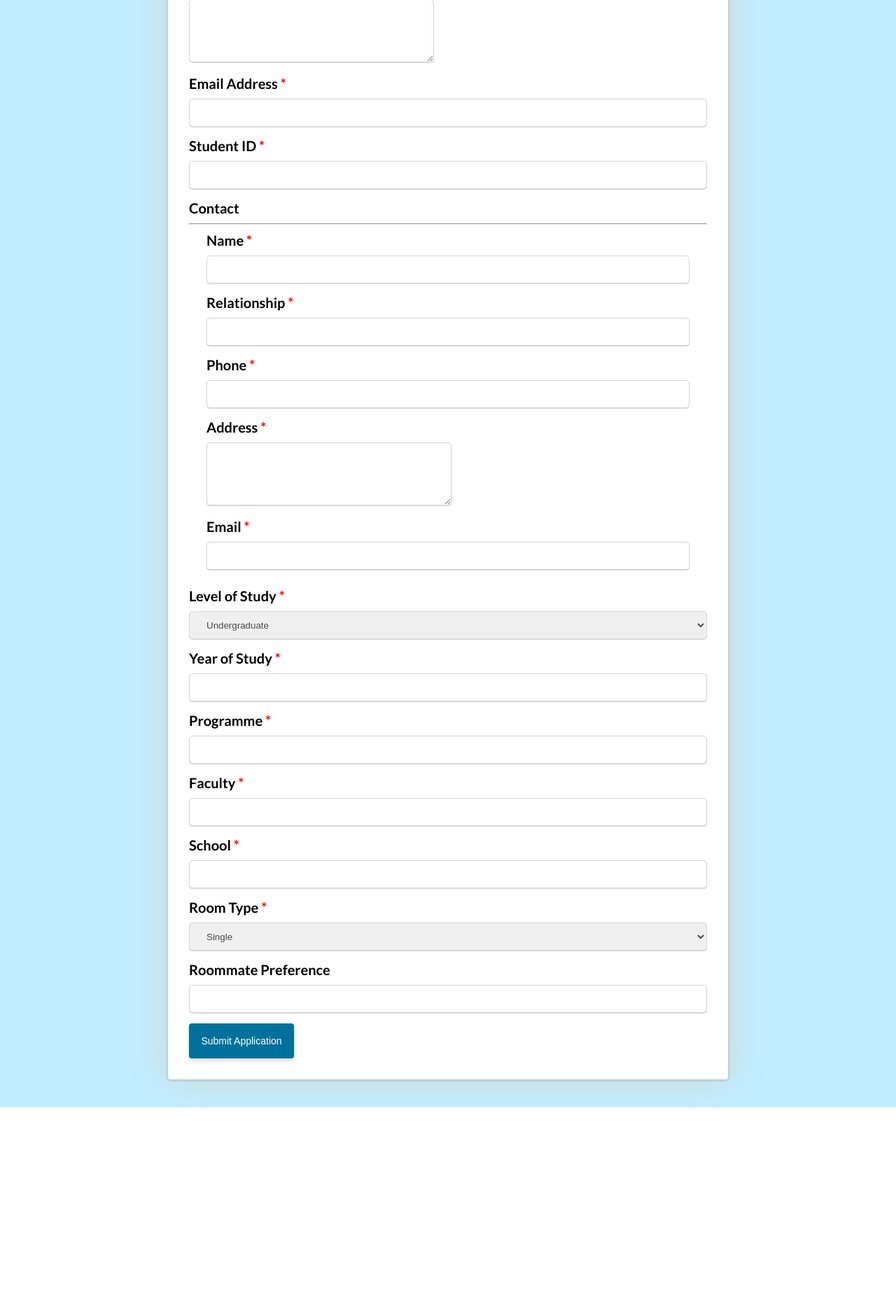
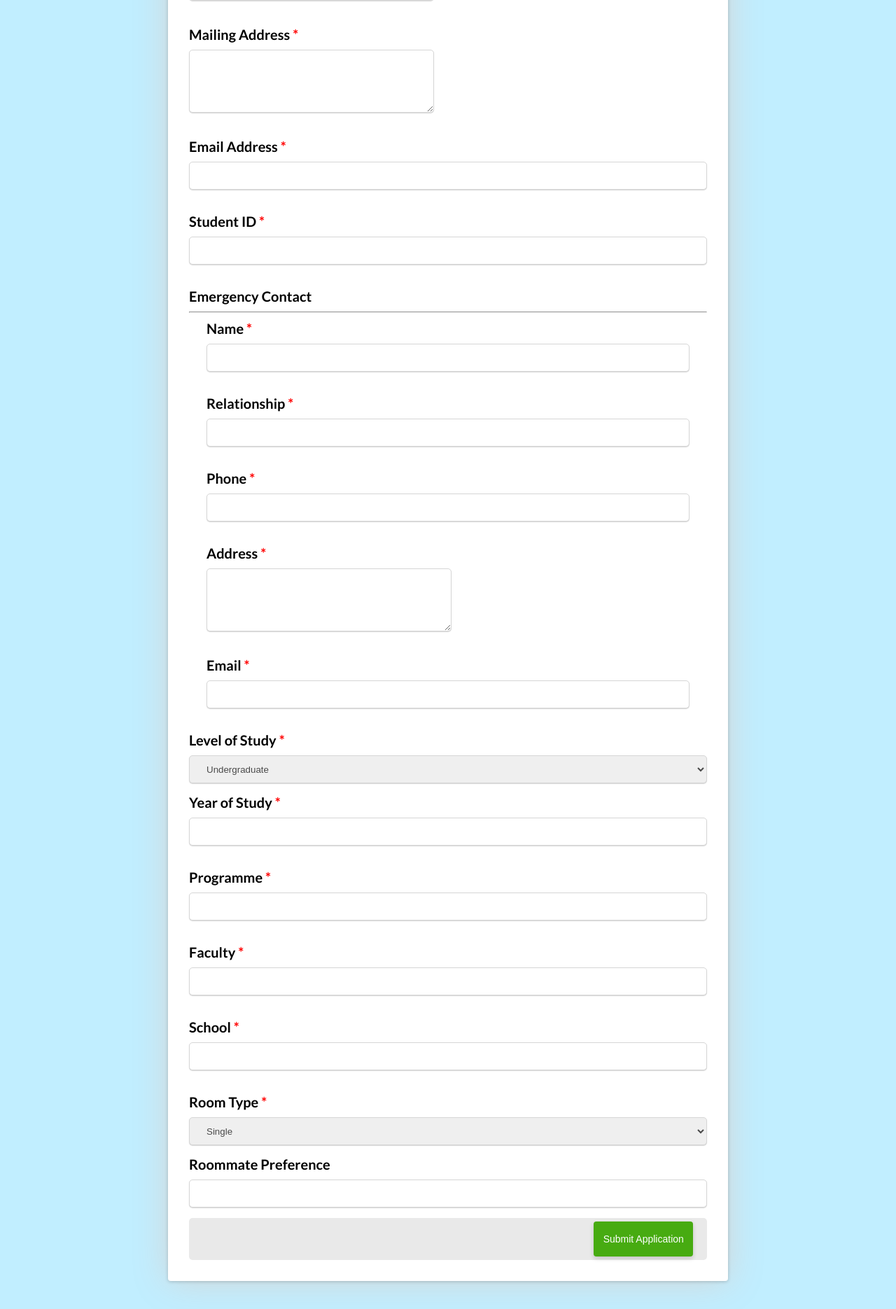
Before and after one commit to KareemEllis/COMP2171_Project, a PHP site: page /applicationForm.php in a window 1280 px wide. Shown: the part 1007-2877 px from the top of the page at 70% size. Before the commit the page ends 2589 px from the top, so only its background shows below. Run offline with PHP 8.4, Linux system fonts and the light colour scheme.

Commit message:
Added Application Form

```diff
--- a/pages/applicationForm.php
+++ b/pages/applicationForm.php
@@ -1,3 +1,49 @@
+<?php
+
+include 'classAutoloader.php';
+
+if ($_SERVER['REQUEST_METHOD'] == 'POST'){
+    $applicationList = new ApplicationListing();
+
+    $fname = $_POST['fname'];
+    $lname = $_POST['lname'];
+    $initial = $_POST['initial'];
+    $dob = $_POST['dob'];
+    $nationality = $_POST['nationality'];
+    $gender = $_POST['gender'];
+    $maritalStatus = $_POST['maritalStatus'];
+    $familyType = $_POST['familyType'];
+    $homeAddress = $_POST['homeAddress'];
+    $mailingAddress = $_POST['mailingAddress'];
+    $email = $_POST['email'];
+    $id = $_POST['id'];
+    $contactName = $_POST['contactName'];
+    $contactRelationship = $_POST['contactRelationship'];
+    $contactPhone = $_POST['contactPhone'];
+    $contactAddress = $_POST['contactAddress'];
+    $contactEmail = $_POST['contactEmail'];
+    $levelOfStudy = $_POST['level'];
+    $yearOfStudy = $_POST['year'];
+    $programme = $_POST['programme'];
+    $faculty = $_POST['faculty'];
+    $school = $_POST['school'];
+    $roomType = $_POST['roomType'];
+    $roommatePreference = $_POST['roommatePref'];
+
+    $applicationList->addApplication(
+        $fname, $lname, $initial, $dob, $nationality,
+        $gender, $maritalStatus, $familyType, $homeAddress,
+        $mailingAddress, $email, $id, $contactName, $contactRelationship,
+        $contactPhone, $contactAddress, $contactEmail, $levelOfStudy, $yearOfStudy,
+        $programme, $faculty, $school, $roomType, $roommatePreference
+    );
+
+    header("Location: http://www.google.com/");
+    exit();
+}
+
+?>
+
 <!DOCTYPE html>
 <html lang="en">
 <head>
@@ -5,7 +51,10 @@
     <meta http-equiv="X-UA-Compatible" content="IE=edge">
     <meta name="viewport" content="width=device-width, initial-scale=1.0">
     <title>George Alleyne Hall Application</title>
+
+    <link href="https://fonts.googleapis.com/icon?family=Material+Icons" rel="stylesheet">
     <link rel="stylesheet" href="./css/applicationForm.css">
+    <script src="./js/applicationForm.js"></script>
 </head>
 <body>
     <main>
@@ -18,10 +67,12 @@
                 <div class="box">
                     <label>First Name <span class="required">*</span></label>
                     <input type="text" name="fname" id="fname">
+                    <div class="fnameMsg error"></div>
                 </div>
                 <div class="box">
                     <label>Last Name <span class="required">*</span></label>
                     <input type="text" name="lname" id="lname">
+                    <div class="lnameMsg error"></div>
                 </div>
             </div>
 
@@ -30,9 +81,11 @@
 
             <label>DOB <span class="required">*</span></label>
             <input type="date" name="dob" id="dob">
+            <div class="dobMsg error"></div>
 
             <label>Nationality <span class="required">*</span></label>
             <input type="text" name="nationality" id="nationality">
+            <div class="nationalityMsg error"></div>
 
             <label>Gender</label>
             <select name="gender" id="gender">
@@ -58,29 +111,42 @@
 
             <label>Home Address <span class="required">*</span></label>
             <textarea name="homeAddress" id="homeAddress" cols="30" rows="10"></textarea>
+            <div class="homeAddressMsg error"></div>
 
             <label>Mailing Address <span class="required">*</span></label>
             <textarea name="mailingAddress" id="mailingAddress" cols="30" rows="10"></textarea>
+            <div class="mailAddressMsg error"></div>
 
             <label>Email Address <span class="required">*</span></label>
             <input type="email" name="email" id="email">
+            <div class="emailMsg error"></div>
 
             <label>Student ID <span class="required">*</span></label>
             <input type="number" name="id" id="id">
+            <div class="idMsg error"></div>
 
-            <label>Contact</label>
+            <label>Emergency Contact</label>
             <hr>
             <div class="contact">
                 <label>Name <span class="required">*</span></label>
-                <input type="text" name="contactName" id="contactID">
+                <input type="text" name="contactName" id="contactName">
+                <div class="contactNameMsg error"></div>
+
                 <label>Relationship <span class="required">*</span></label>
                 <input type="text" name="contactRelationship" id="contactRelationship">
+                <div class="contactRelationshipMsg error"></div>
+
                 <label>Phone <span class="required">*</span></label>
                 <input type="tel" name="contactPhone" id="contactPhone">
+                <div class="contactPhoneMsg error"></div>
+
                 <label>Address <span class="required">*</span></label>
                 <textarea name="contactAddress" id="contactAddress" cols="30" rows="10"></textarea>
+                <div class="contactAddressMsg error"></div>
+
                 <label>Email <span class="required">*</span></label>
                 <input type="email" name="contactEmail" id="contactEmail">
+                <div class="contactEmailMsg error"></div>
             </div>
 
             <label>Level of Study <span class="required">*</span></label>
@@ -91,15 +157,19 @@
 
             <label>Year of Study <span class="required">*</span></label>
             <input type="number" name="year" id="year">
+            <div class="yearMsg error"></div>
 
             <label>Programme <span class="required">*</span></label>
             <input type="text" name="programme" id="programme">
+            <div class="programmeMsg error"></div>
 
             <label>Faculty <span class="required">*</span></label>
             <input type="text" name="faculty" id="faculty">
+            <div class="facultyMsg error"></div>
 
             <label>School <span class="required">*</span></label>
             <input type="text" name="school" id="school">
+            <div class="schoolMsg error"></div>
 
             <label>Room Type <span class="required">*</span></label>
             <select name="roomType" id="roomType">
@@ -110,7 +180,10 @@
             <label>Roommate Preference</label>
             <input type="text" name="roommatePref" id="roommatePref">
 
-            <button>Submit Application</button>
+
+            <div class="controls">
+                <div class="msg"></div><button type="submit">Submit Application</button>
+            </div>
         </form>
 
     </main>
--- a/pages/css/applicationForm.css
+++ b/pages/css/applicationForm.css
@@ -61,6 +61,18 @@ label{
 .required{
     color: red;
 }
+.error{
+    color: red;
+    display: flex;
+    align-items: center;
+    margin-top: 3px;
+    margin-bottom: 15px;
+}
+
+.error .material-icons{
+    margin-right: 5px;
+    font-size: 18px;
+}
 
 input, select{
     width: 100%;
@@ -107,6 +119,27 @@ hr{
     margin-top: 10px;
 }
 
+
+.controls{
+    background-color: rgb(233, 233, 233);
+
+    height: 60px;
+    padding: 20px;
+    border-radius: 5px;
+
+    grid-column: span 2;
+    display: flex;
+    justify-content: space-between;
+    align-items: center;
+}
+
+.msg{
+    width: 85%;
+}
+.fail{
+    background-color: rgb(255, 97, 97);
+    color: white;
+}
 button{
     width: 150px;
     height: 50px;
@@ -117,7 +150,7 @@ button{
     display: inline-block;
     margin: 0 auto;
     text-align: center;
-    background-color: rgba(0,113,156,1);
+    background-color: #47AB11;
     color: #fff;
     border-radius: 4px;
     box-shadow: 0px 3px 6px rgba(0, 0, 0, 0.16);
@@ -126,5 +159,5 @@ button{
     transition: 0.3s;
 }
 button:hover{
-    background-color: rgb(0, 92, 129);
+    background-color: #378f08;
 }
--- /dev/null
+++ b/pages/js/applicationForm.js
@@ -0,0 +1,318 @@
+window.addEventListener('load', ()=>{
+
+    //FORM FIELDS
+    const fName = document.querySelector("#fname")
+    const lName = document.querySelector("#lname")
+    const mName = document.querySelector("#initial")
+    const dob = document.querySelector("#dob")
+    const nationality = document.querySelector("#nationality")
+    const gender = document.querySelector("#gender")
+    const maritalStatus = document.querySelector("maritalStatus")
+    const familyType = document.querySelector("#familyType")
+    const homeAddress = document.querySelector("#homeAddress")
+    const mailAddress = document.querySelector("#mailingAddress")
+    const email = document.querySelector("#email")
+    const id = document.querySelector("#id")
+    const contactName = document.querySelector("#contactName")
+    const contactRelationship = document.querySelector("#contactRelationship")
+    const contactPhone = document.querySelector("#contactPhone")
+    const contactAddress = document.querySelector("#contactAddress")
+    const contactEmail = document.querySelector("#contactEmail")
+    const levelOfStudy = document.querySelector("#level")
+    const yearOfStudy = document.querySelector("#year")
+    const programme = document.querySelector("#programme")
+    const faculty = document.querySelector("#faculty")
+    const school = document.querySelector("#school")
+    const roomType = document.querySelector("#roomType")
+    const roommate = document.querySelector("#rommatePref")
+
+    const form = document.querySelector("form")
+    const controls = document.querySelector(".controls")
+    const msgBox = document.querySelector(".msg")
+    const button = document.querySelector("button")
+
+    form.addEventListener("submit", (e)=>{
+        e.preventDefault()
+
+        fieldsOK = true
+
+        //CHECK IF INPUT FIELDS ARE EMPTY
+
+        //FIRST NAME INPUT
+        if(fName.value.trim() == "")
+        {
+            fieldsOK = false
+            msg = document.querySelector(".fnameMsg")
+            msg.innerHTML = '<i class=\"material-icons\">&#xe000;</i>Enter a First Name'
+            msg.classList.add('error')
+        }
+        else{
+            msg = document.querySelector(".fnameMsg")
+            msg.innerHTML = ''
+            msg.classList.remove('error')
+        }
+
+        //LAST NAME INPUT
+        if(lName.value.trim() == "")
+        {
+            fieldsOK = false
+            msg = document.querySelector(".lnameMsg")
+            msg.innerHTML = '<i class=\"material-icons\">&#xe000;</i>Enter a Last Name'
+            msg.classList.add('error')
+        }
+        else{
+            msg = document.querySelector(".lnameMsg")
+            msg.innerHTML = ''
+            msg.classList.remove('error')
+        }
+
+        //DOB
+        if(dob.value.trim() == "")
+        {
+            fieldsOK = false
+            msg = document.querySelector(".dobMsg")
+            msg.innerHTML = '<i class=\"material-icons\">&#xe000;</i>Select your date of birth'
+            msg.classList.add('error')
+        }
+        else{
+            msg = document.querySelector(".dobMsg")
+            msg.innerHTML = ''
+            msg.classList.remove('error')
+        }
+
+        //NATIONALITY INPUT
+        if(nationality.value.trim() == "")
+        {
+            fieldsOK = false
+            msg = document.querySelector(".nationalityMsg")
+            msg.innerHTML = '<i class=\"material-icons\">&#xe000;</i>Enter your nationality'
+            msg.classList.add('error')
+        }
+        else{
+            msg = document.querySelector(".nationalityMsg")
+            msg.innerHTML = ''
+            msg.classList.remove('error')
+        }
+
+        //HOME ADDRESS INPUT
+        if(homeAddress.value.trim() == "")
+        {
+            fieldsOK = false
+            msg = document.querySelector(".homeAddressMsg")
+            msg.innerHTML = '<i class=\"material-icons\">&#xe000;</i>Enter your home address'
+            msg.classList.add('error')
+        }
+        else{
+            msg = document.querySelector(".homeAddressMsg")
+            msg.innerHTML = ''
+            msg.classList.remove('error')
+        }
+
+        //MAILING ADDRESS INPUT
+        if(mailAddress.value.trim() == "")
+        {
+            fieldsOK = false
+            msg = document.querySelector(".mailAddressMsg")
+            msg.innerHTML = '<i class=\"material-icons\">&#xe000;</i>Enter your mailing address'
+            msg.classList.add('error')
+        }
+        else{
+            msg = document.querySelector(".mailAddressMsg")
+            msg.innerHTML = ''
+            msg.classList.remove('error')
+        }
+
+        //EMAIL INPUT
+        let mailformat = /^\w+([\.-]?\w+)*@\w+([\.-]?\w+)*(\.\w{2,3})+$/;
+        if(!email.value.trim().match(mailformat))
+        {
+            fieldsOK = false
+            msg = document.querySelector(".emailMsg")
+            msg.innerHTML = '<i class=\"material-icons\">&#xe000;</i>Enter a valid email'
+            msg.classList.add('error')
+        }
+        else{
+            msg = document.querySelector(".emailMsg")
+            msg.innerHTML = ''
+            msg.classList.remove('error')
+        }
+
+        //Student ID INPUT
+        if(id.value.trim() == "")
+        {
+            fieldsOK = false
+            msg = document.querySelector(".idMsg")
+            msg.innerHTML = '<i class=\"material-icons\">&#xe000;</i>Enter your student ID'
+            msg.classList.add('error')
+        }
+        else{
+            msg = document.querySelector(".idMsg")
+            msg.innerHTML = ''
+            msg.classList.remove('error')
+        }
+
+        //Contact Name INPUT
+        if(contactName.value.trim() == "")
+        {
+            fieldsOK = false
+            msg = document.querySelector(".contactNameMsg")
+            msg.innerHTML = '<i class=\"material-icons\">&#xe000;</i>Enter name'
+            msg.classList.add('error')
+        }
+        else{
+            msg = document.querySelector(".contactNameMsg")
+            msg.innerHTML = ''
+            msg.classList.remove('error')
+        }
+
+        //Contact Relationship INPUT
+        if(contactRelationship.value.trim() == "")
+        {
+            fieldsOK = false
+            msg = document.querySelector(".contactRelationshipMsg")
+            msg.innerHTML = '<i class=\"material-icons\">&#xe000;</i>Enter relationship'
+            msg.classList.add('error')
+        }
+        else{
+            msg = document.querySelector(".contactRelationshipMsg")
+            msg.innerHTML = ''
+            msg.classList.remove('error')
+        }
+
+        //Contact Phone INPUT
+        if(contactPhone.value.trim() == "")
+        {
+            fieldsOK = false
+            msg = document.querySelector(".contactPhoneMsg")
+            msg.innerHTML = '<i class=\"material-icons\">&#xe000;</i>Enter phone number'
+            msg.classList.add('error')
+        }
+        else{
+            msg = document.querySelector(".contactPhoneMsg")
+            msg.innerHTML = ''
+            msg.classList.remove('error')
+        }
+
+        //Contact Address INPUT
+        if(contactAddress.value.trim() == "")
+        {
+            fieldsOK = false
+            msg = document.querySelector(".contactAddressMsg")
+            msg.innerHTML = '<i class=\"material-icons\">&#xe000;</i>Enter Address'
+            msg.classList.add('error')
+        }
+        else{
+            msg = document.querySelector(".contactAddressMsg")
+            msg.innerHTML = ''
+            msg.classList.remove('error')
+        }
+
+
+        //CONTACT EMAIL INPUT
+        if(!contactEmail.value.trim().match(mailformat))
+        {
+            fieldsOK = false
+            msg = document.querySelector(".contactEmailMsg")
+            msg.innerHTML = '<i class=\"material-icons\">&#xe000;</i>Enter a valid email'
+            msg.classList.add('error')
+        }
+        else{
+            msg = document.querySelector(".contactEmailMsg")
+            msg.innerHTML = ''
+            msg.classList.remove('error')
+        }
+
+
+        //Year of study INPUT
+        if(yearOfStudy.value.trim() == "")
+        {
+            fieldsOK = false
+            msg = document.querySelector(".yearMsg")
+            msg.innerHTML = '<i class=\"material-icons\">&#xe000;</i>Enter your year of study'
+            msg.classList.add('error')
+        }
+        else{
+            msg = document.querySelector(".yearMsg")
+            msg.innerHTML = ''
+            msg.classList.remove('error')
+        }
+
+        //Programme INPUT
+        if(programme.value.trim() == "")
+        {
+            fieldsOK = false
+            msg = document.querySelector(".programmeMsg")
+            msg.innerHTML = '<i class=\"material-icons\">&#xe000;</i>Enter your programme'
+            msg.classList.add('error')
+        }
+        else{
+            msg = document.querySelector(".programmeMsg")
+            msg.innerHTML = ''
+            msg.classList.remove('error')
+        }
+
+        //Faculty INPUT
+        if(faculty.value.trim() == "")
+        {
+            fieldsOK = false
+            msg = document.querySelector(".facultyMsg")
+            msg.innerHTML = '<i class=\"material-icons\">&#xe000;</i>Enter your faculty'
+            msg.classList.add('error')
+        }
+        else{
+            msg = document.querySelector(".facultyMsg")
+            msg.innerHTML = ''
+            msg.classList.remove('error')
+        }
+
+        //School INPUT
+        if(school.value.trim() == "")
+        {
+            fieldsOK = false
+            msg = document.querySelector(".schoolMsg")
+            msg.innerHTML = '<i class=\"material-icons\">&#xe000;</i>Enter your school'
+            msg.classList.add('error')
+        }
+        else{
+            msg = document.querySelector(".schoolMsg")
+            msg.innerHTML = ''
+            msg.classList.remove('error')
+        }
+
+
+        const formData = new FormData(form)
+
+
+        //IF THE FORM FIELDS ARE OKAY
+        if(fieldsOK)
+        {
+            controls.classList.remove('fail')
+            msgBox.textContent = ""
+
+            console.log("FIELDSOK")
+            fetch('./applicationForm.php', {
+                method: 'POST',
+                body: formData
+            })
+            .then(response => {
+                if(response.ok){return response.text()}
+                else{return Promise.reject('Something was wrong with fetch request!')}
+            })
+            .then(data => {
+                console.log(data)
+            })
+            .catch(error => {
+                console.log(`ERROR: ${error}`)
+            })
+
+        }
+        else
+        {
+            console.log("Fields not okay")
+            msgBox.textContent = "Couldn't create new user"
+            controls.classList.add('fail')
+        }
+
+
+    })
+})
```
